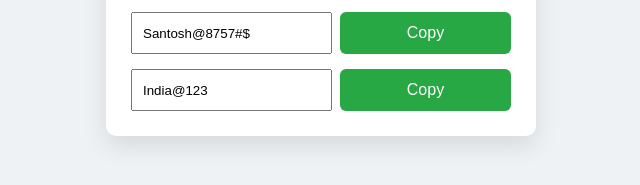
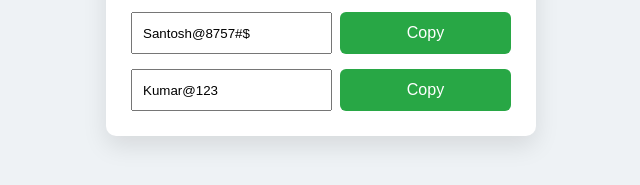
Before and after one commit to sawanpoint0000-dev/outlooks, a plain HTML site: page index.html in a window 1280 px wide. Both pictures are taken after a click on the button "Generate". Shown: the part 429-614 px from the top of the page, 319-959 px from the left. Drawn offline with Linux system fonts and the light colour scheme.

Commit message:
Fix HTML encoding issues in index.html

```diff
--- a/index.html
+++ b/index.html
@@ -123,7 +123,7 @@ function generateAccount(){
 
   document.getElementById("mailName").value = name + random6Digit();
   document.getElementById("password1").value = "Santosh@8757#$";
-  document.getElementById("password2").value = "India@123";
+  document.getElementById("password2").value = "Kumar@123";
 }
 
 function copyText(id){
```
